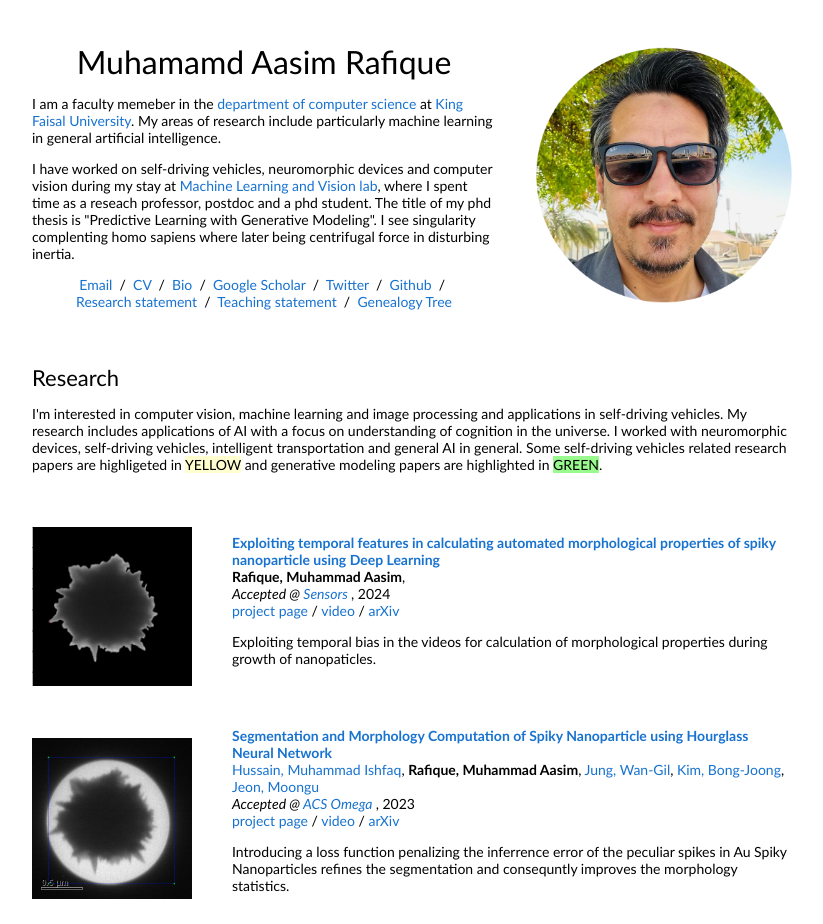
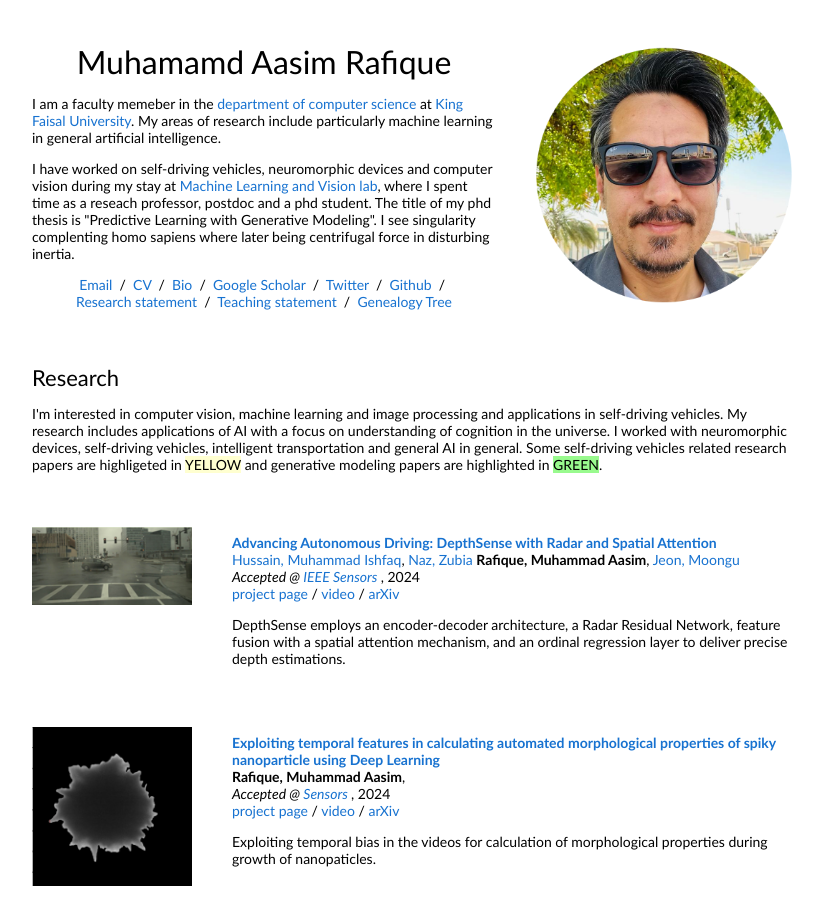
Before and after one commit to Aasimrafique/Aasimrafique.github.io, a plain HTML site: page index.html in a window 1280 px wide. Shown: the top 924 px of the page, without its empty margins (228-1051 px from the left). Drawn offline with Linux system fonts and the light colour scheme.

Commit message:
IEEE sensors

```diff
--- a/index.html
+++ b/index.html
@@ -53,6 +53,52 @@
           </tr>
         </tbody></table>
         <table style="width:100%;border:0px;border-spacing:0px;border-collapse:separate;margin-right:auto;margin-left:auto;"><tbody>
+
+          <tr onmouseout="densedepth_stop()" onmouseover="densedepth_start()" >
+            <td style="padding:20px;width:25%;vertical-align:middle">
+              <div class="one">
+                          <div class="two" id='densedepth_image'>
+                            <img src='images/densedepth.gif' width="160"></div>
+                          <img src='images/densedepth.png' width="160">
+                        </div>
+                        <script type="text/javascript">
+                          function densedepth_start() {
+                            document.getElementById('densedepth_image').style.opacity = "1";
+                          }
+
+                          function densedepth_stop() {
+                            document.getElementById('densedepth_image').style.opacity = "0";
+                          }
+                          densedepth_stop()
+                        </script>
+            </td>
+                <td style="padding:20px;width:75%;vertical-align:middle">
+                  <a href="">
+                    <papertitle>Advancing Autonomous Driving: DepthSense with Radar and Spatial Attention</papertitle>
+                  </a>
+                  <br>
+
+                  <a href="https://sites.google.com/view/mlv/people/members">Hussain, Muhammad Ishfaq</a>,
+                  <a href="https://sites.google.com/view/mlv/people/members">Naz, Zubia</a>
+                  <strong>Rafique, Muhammad Aasim</strong>,
+                  <a href="https://sites.google.com/view/mlv/people/professor">Jeon, Moongu</a>
+
+                  <br>
+                  <em>Accepted @  <a href="https://doi.org/10.1109/JSEN.2024.3493196">IEEE Sensors </a> </em>, 2024
+                  <br>
+                  <a href="">project page</a>
+                  /
+                  <a href="">video</a>
+                  /
+                  <a href="">arXiv</a>
+                  <p></p>
+                  <p>
+                    DepthSense employs an encoder-decoder architecture, a Radar Residual Network, feature fusion with a spatial attention mechanism, and an ordinal regression layer to deliver precise depth estimations.
+                  </p>
+                </td>
+              </tr>
+
+
 
           <tr onmouseout="spikesRecuseg_stop()" onmouseover="spikesRecuseg_start()" >
             <td style="padding:20px;width:25%;vertical-align:middle">
```
Also changed, not shown: images/densedepth.gif (added), images/densedepth.png (added).
